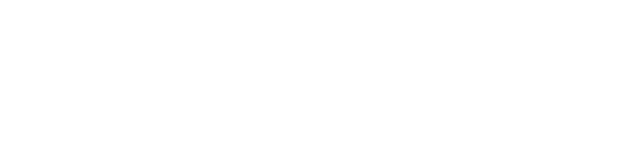
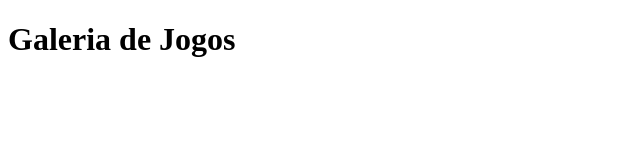
Before and after one commit to JoaoGianoni/JM-STORE, a plain HTML site: page Projeto/index.html in a window 1280 px wide. Shown: the whole page, without its empty margins (0-640 px from the left). Drawn offline with Linux system fonts and the light colour scheme.

Commit message:
Segundo Commit

```diff
--- /dev/null
+++ b/Projeto/css/slyles.css
@@ -0,0 +1,3 @@
+h1 {
+color: yellow;
+}
--- a/Projeto/index.html
+++ b/Projeto/index.html
@@ -3,9 +3,10 @@
 <head>
     <meta charset="UTF-8">
     <meta name="viewport" content="width=device-width, initial-scale=1.0">
-    <title>Document</title>
+    <title>Galeria de Jogos</title>
+    <link rel="stylesheet" href="css/stlyles.css">
 </head>
 <body>
-
+    <h1>Galeria de Jogos</h1>
 </body>
 </html>
```
